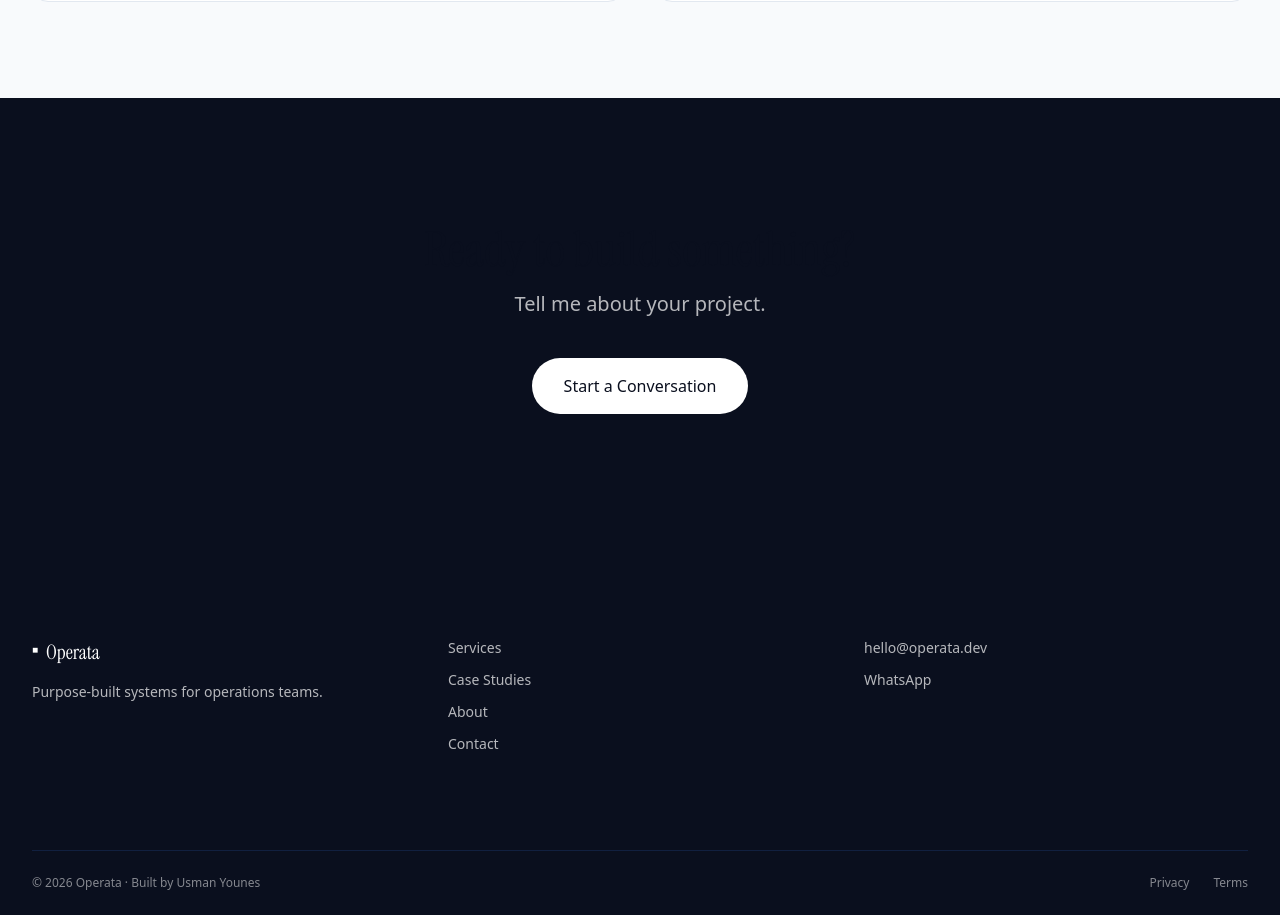
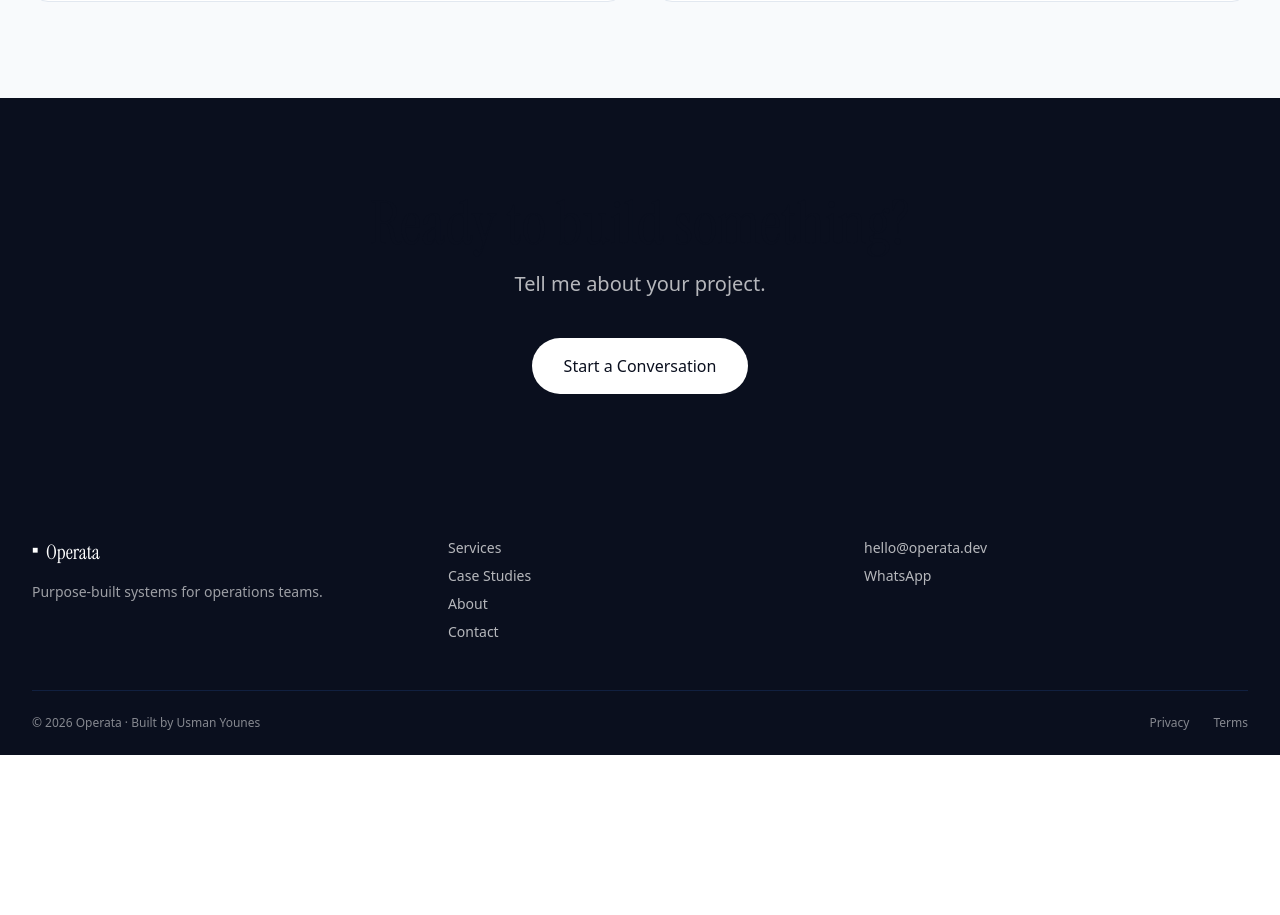
Before and after one commit to usman123-commits/Portfolio, a Next.js app: page / in a window 1280 px wide. Shown: the part 3043-3958 px from the top of the page. After the commit the page ends 3798 px from the top, so only its background shows below. Built offline with nearby package versions, Linux system fonts and the light colour scheme; no server answers.

Commit message:
colour problem solved again

```diff
--- a/src/app/page.tsx
+++ b/src/app/page.tsx
@@ -167,12 +167,12 @@ export default function HomePage() {
               THE PROBLEM
             </p>
             <h2
-              className="text-3xl md:text-4xl text-white mb-4"
+              className="text-4xl text-white text-center mb-4"
               style={{ fontFamily: "var(--font-instrument-serif), serif" }}
             >
               Why paper-based operations fail
             </h2>
-            <p className="text-white/60 text-center max-w-xl mx-auto">
+            <p className="text-white/70 text-center max-w-xl mx-auto mb-12">
               Manual processes don&apos;t scale. Here&apos;s what breaks first.
             </p>
           </div>
@@ -320,7 +320,7 @@ export default function HomePage() {
       </section>
 
       {/* ─────────────────── FINAL CTA ─────────────────── */}
-      <section className="bg-[var(--navy-950)] min-h-[400px] flex items-center py-20 lg:py-32">
+      <section className="bg-[var(--navy-950)] py-24">
         <Container>
           <div
             ref={ctaRef}
@@ -329,7 +329,7 @@ export default function HomePage() {
             }`}
           >
             <h2
-              className="text-4xl md:text-5xl lg:text-5xl text-white mb-4"
+              className="text-5xl lg:text-6xl text-white text-center mb-4 font-normal"
               style={{ fontFamily: "var(--font-instrument-serif), serif" }}
             >
               Ready to build something?
--- a/src/components/layout/Footer.tsx
+++ b/src/components/layout/Footer.tsx
@@ -8,7 +8,7 @@ export function Footer() {
   return (
     <footer className="bg-[var(--navy-950)] text-white">
       <Container>
-        <div className="py-16 md:py-24">
+        <div className="py-12">
           <div className="grid grid-cols-1 md:grid-cols-2 lg:grid-cols-3 gap-8">
             {/* Col 1: Brand & Tagline */}
             <div className="space-y-4">
@@ -19,13 +19,13 @@ export function Footer() {
                 <span className="text-[10px] pb-1">■</span>
                 {siteConfig.name}
               </div>
-              <p className="text-white/70 text-sm max-w-xs">
+              <p className="text-white/60 text-sm max-w-xs">
                 Purpose-built systems for operations teams.
               </p>
             </div>
 
             {/* Col 2: Navigation Links */}
-            <div className="flex flex-col gap-3 text-sm">
+            <div className="flex flex-col gap-2 text-sm">
               <Link href="/services" className="text-white/70 hover:text-white transition-colors w-fit">
                 Services
               </Link>
@@ -41,7 +41,7 @@ export function Footer() {
             </div>
 
             {/* Col 3: Contact Info */}
-            <div className="flex flex-col gap-3 text-sm">
+            <div className="flex flex-col gap-2 text-sm">
               <a href="mailto:hello@operata.dev" className="text-white/70 hover:text-white transition-colors w-fit">
                 hello@operata.dev
               </a>
```
